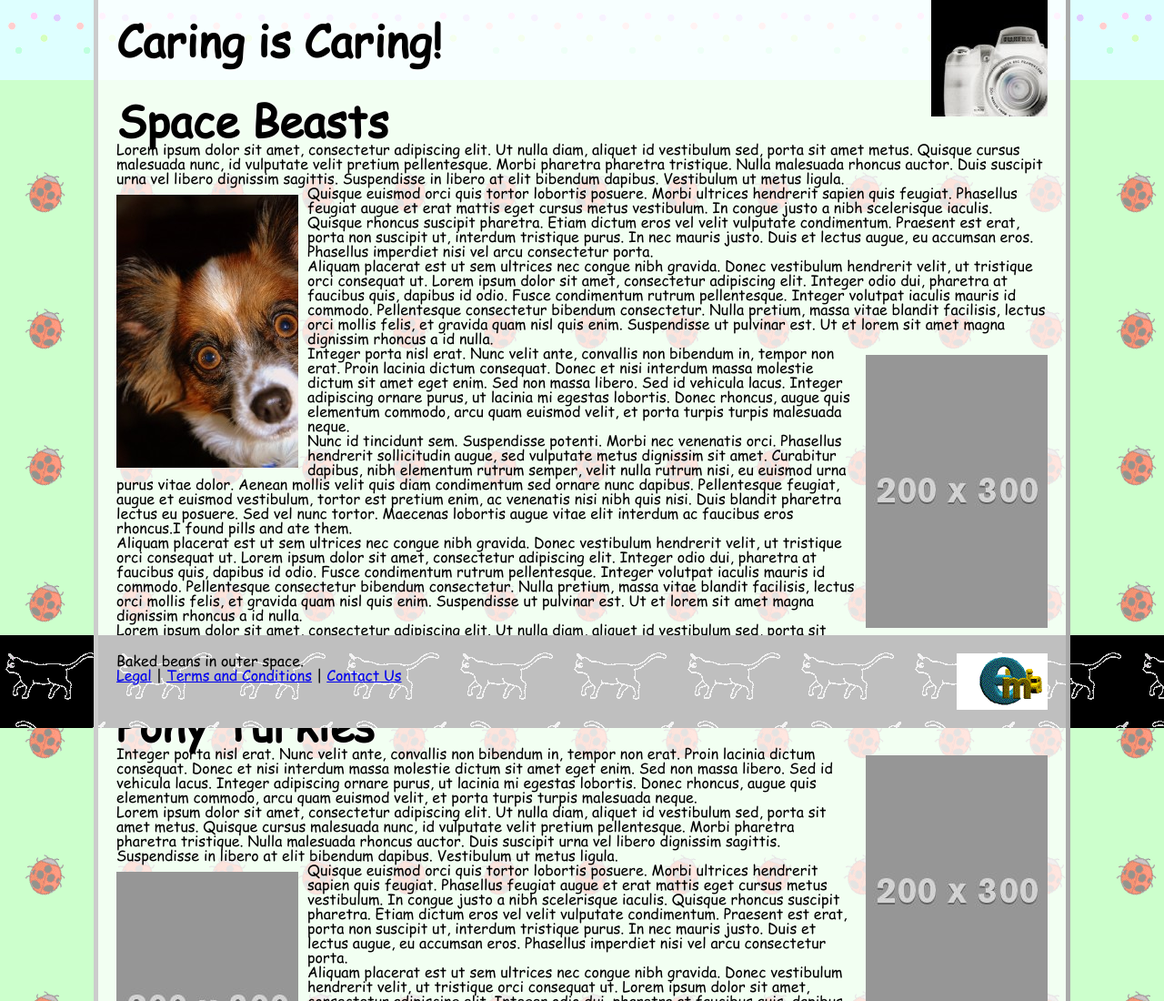
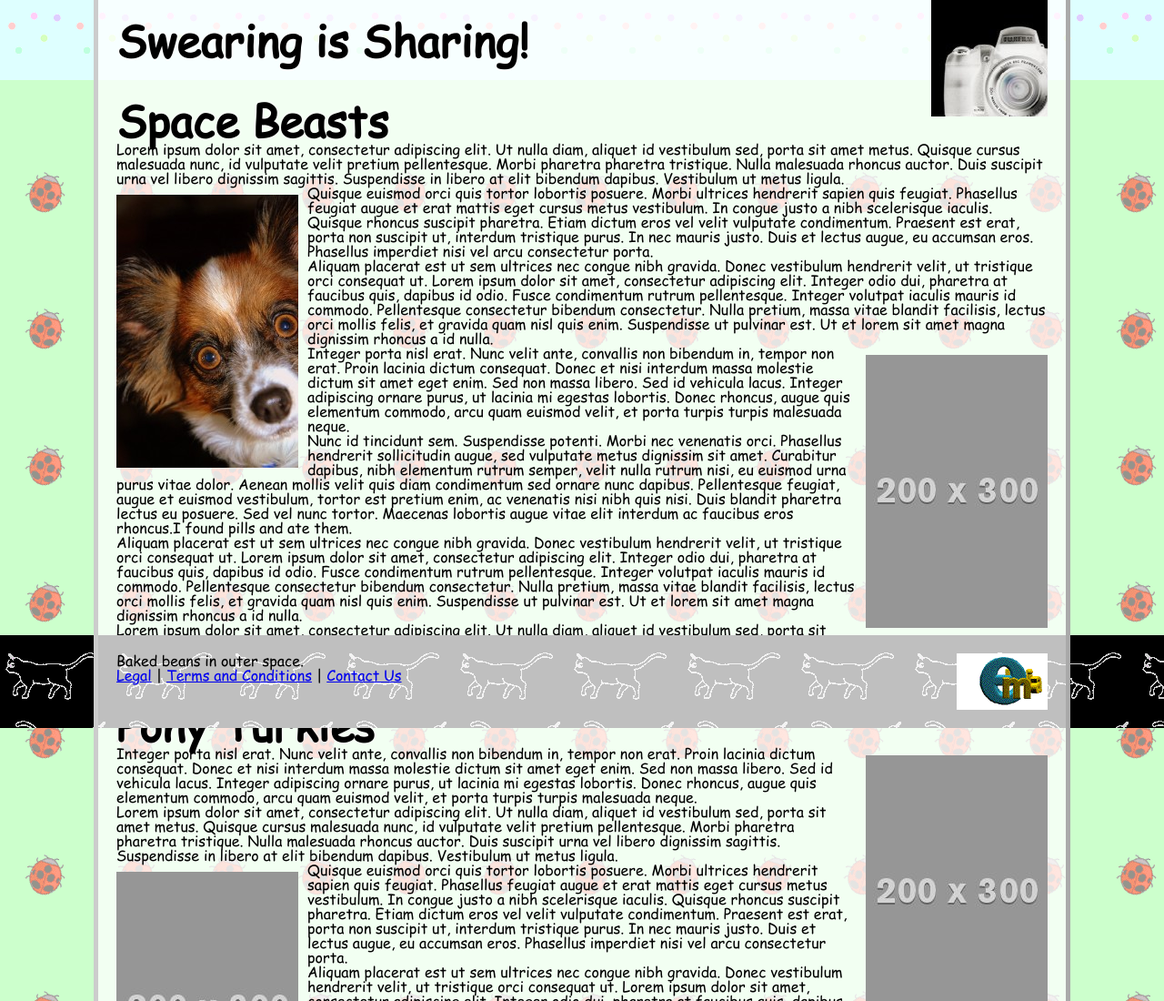
Before and after one commit to sprky0/asset-demo, a plain HTML site: page docroot/index.html in a window 1280 px wide. Shown: the top 1100 px of the page at 91% size. Drawn offline with Linux system fonts and the light colour scheme; files whose address does not match are found by name.

Commit message:
I  changed some text on the work branch, in the inex header

```diff
--- a/docroot/index.html
+++ b/docroot/index.html
@@ -10,7 +10,7 @@
 
 <div class="bg_1">
 	<header>
-		<h1>Caring is Caring!</h1>
+		<h1>Swearing is Sharing!</h1>
 		<div class="logo" />Logo</div>
 	</header>
 </div>
```
